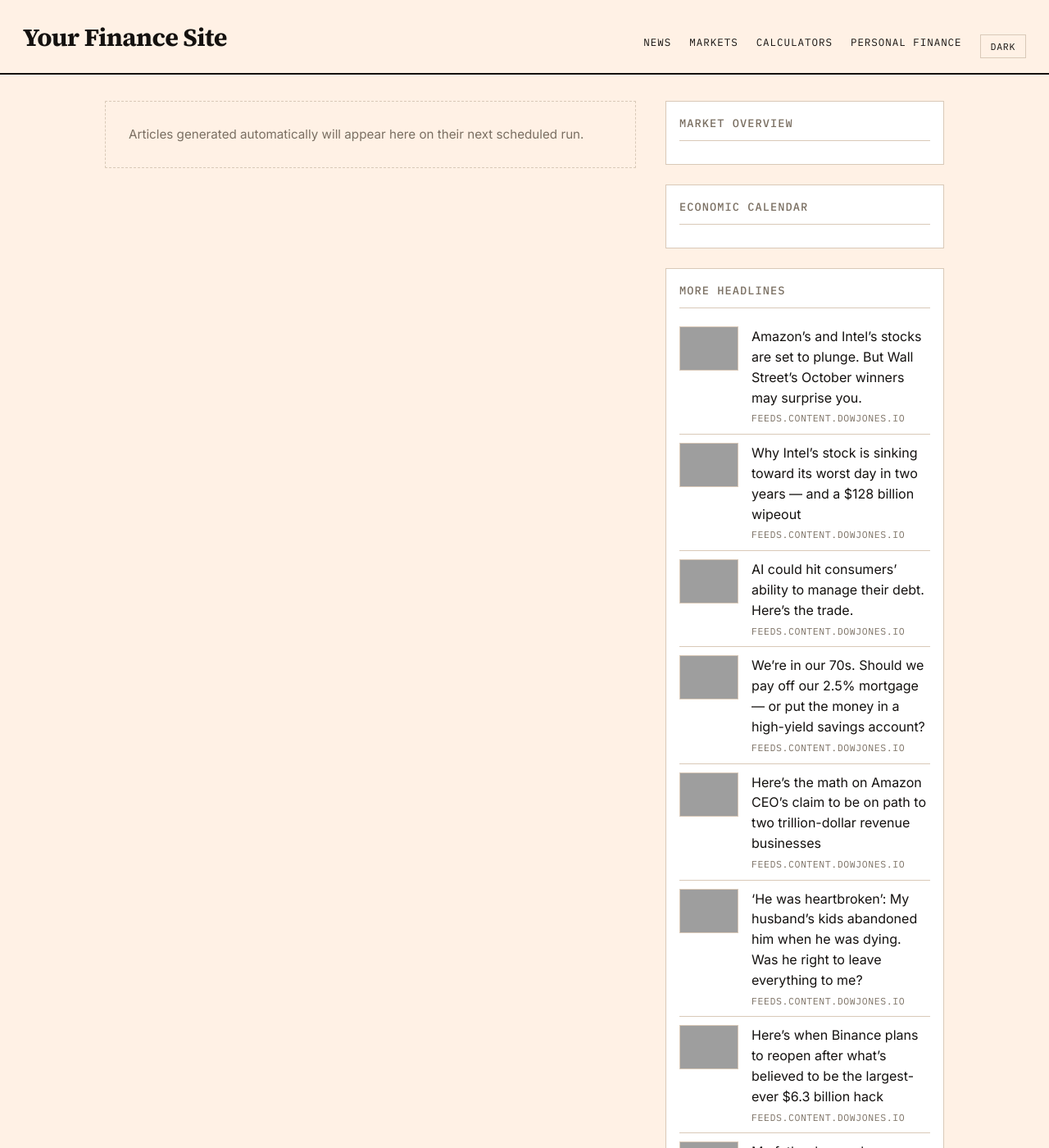
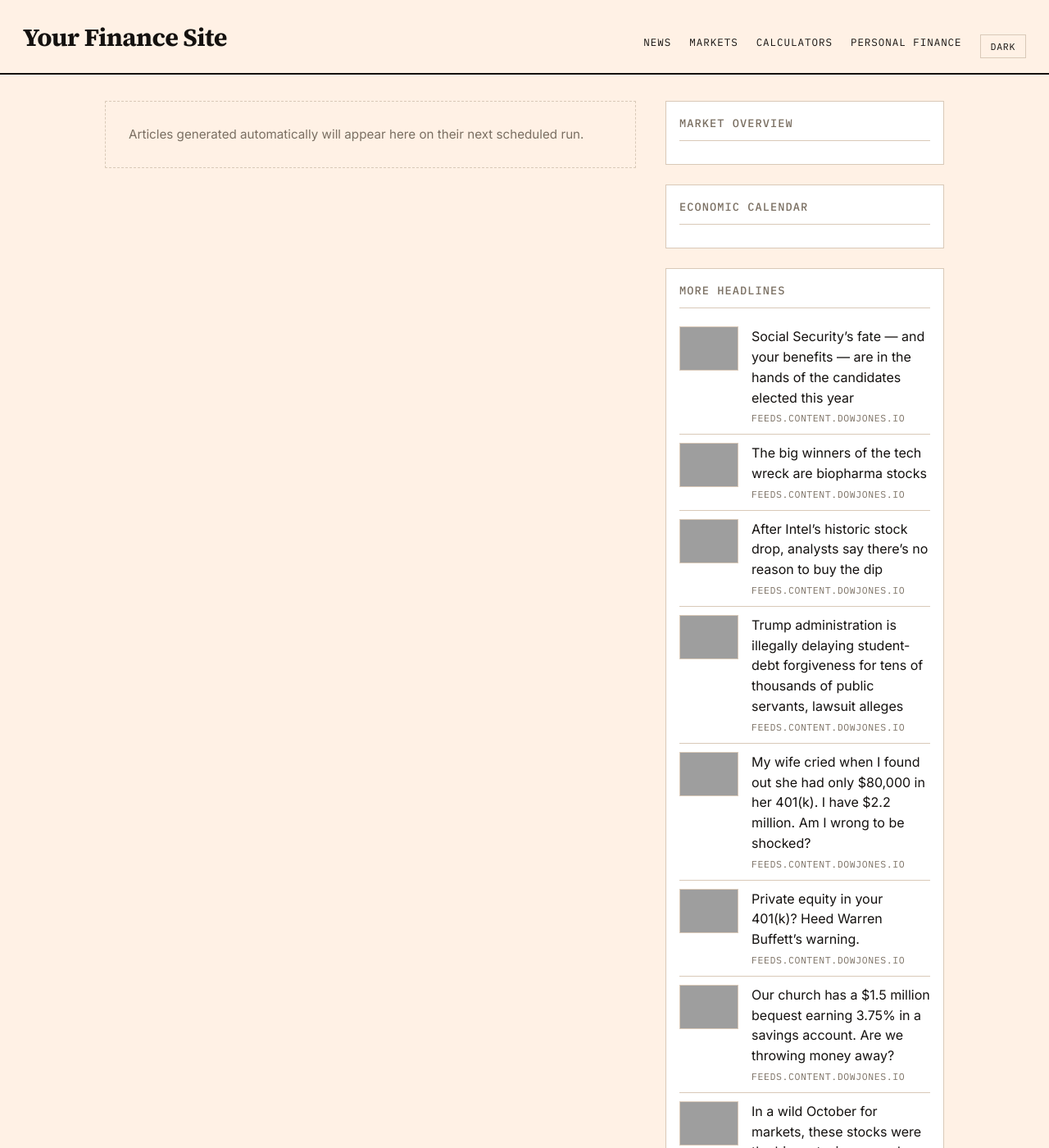
Before and after one commit to GlobTechCo/globtechco.github.io, a Jekyll site: the page built from index.html, in a window 1280 px wide and 1400 px high, cut to the strip 0-1400 px from the top of the window. Shown: the whole strip at 82% size. Built offline with Jekyll 4.4.1, drawn with Linux system fonts in a browser that asks for light colours; a script that is not in the unit is left out; the list of posts is cut into pages by our own code; some of the changed text lies outside the part shown; grey boxes are pictures that could not be loaded.

Commit message:
Auto-content update 2026-10-30

```diff
--- a/_data/aggregator.yml
+++ b/_data/aggregator.yml
@@ -1,50 +1,50 @@
-- title: "Amazon\u2019s and Intel\u2019s stocks are set to plunge. But Wall Street\u2019s October winners may surprise you."
-  link: "https://www.marketwatch.com/story/amazons-and-intels-stocks-are-set-to-plunge-but-wall-streets-october-winners-may-surprise-you-4d74e4d4?mod=mw_rss_topstories"
+- title: "Social Security\u2019s fate \u2014 and your benefits \u2014 are in the hands of the candidates elected this year"
+  link: "https://www.marketwatch.com/story/the-midterms-are-crucial-to-the-future-of-social-security-no-matter-how-old-you-are-0f080a9c?mod=mw_rss_topstories"
   source: "feeds.content.dowjones.io"
-  pubdate: "Fri, 30 Oct 2026 11:32:00 GMT"
-  image: "https://images.mktw.net/im-56436660"
-- title: "Why Intel\u2019s stock is sinking toward its worst day in two years \u2014 and a $128 billion wipeout"
-  link: "https://www.marketwatch.com/story/why-intels-stock-is-sinking-toward-its-worst-drop-in-two-years-492d71a7?mod=mw_rss_topstories"
+  pubdate: "Fri, 30 Oct 2026 17:21:00 GMT"
+  image: "https://images.mktw.net/im-13598905"
+- title: "The big winners of the tech wreck are biopharma stocks"
+  link: "https://www.marketwatch.com/story/the-big-winners-of-the-tech-wreck-are-biopharma-stocks-2ac4d175?mod=mw_rss_topstories"
   source: "feeds.content.dowjones.io"
-  pubdate: "Fri, 30 Oct 2026 11:27:00 GMT"
-  image: "https://images.mktw.net/im-37901280"
-- title: "AI could hit consumers\u2019 ability to manage their debt. Here\u2019s the trade."
-  link: "https://www.marketwatch.com/story/ai-could-hit-consumers-ability-to-manage-their-debt-heres-the-trade-43d1787e?mod=mw_rss_topstories"
+  pubdate: "Fri, 30 Oct 2026 17:13:00 GMT"
+  image: "https://images.mktw.net/im-34282823"
+- title: "After Intel\u2019s historic stock drop, analysts say there\u2019s no reason to buy the dip"
+  link: "https://www.marketwatch.com/story/after-intels-historic-stock-drop-analysts-say-theres-no-reason-to-buy-the-dip-068446af?mod=mw_rss_topstories"
   source: "feeds.content.dowjones.io"
-  pubdate: "Fri, 30 Oct 2026 11:09:00 GMT"
-  image: "https://images.mktw.net/im-09960910"
-- title: "We\u2019re in our 70s. Should we pay off our 2.5% mortgage \u2014 or put the money in a high-yield savings account?"
-  link: "https://www.marketwatch.com/story/we-are-in-our-70s-should-we-pay-off-our-2-5-mortgage-or-build-up-our-savings-5a35e9c1?mod=mw_rss_topstories"
+  pubdate: "Fri, 30 Oct 2026 16:45:00 GMT"
+  image: "https://images.mktw.net/im-04329812"
+- title: "Trump administration is illegally delaying student-debt forgiveness for tens of thousands of public servants, lawsuit alleges"
+  link: "https://www.marketwatch.com/story/trump-administration-is-illegally-delaying-student-debt-forgiveness-for-tens-of-thousands-of-public-servants-lawsuit-alleges-e4d31e59?mod=mw_rss_topstories"
   source: "feeds.content.dowjones.io"
-  pubdate: "Fri, 30 Oct 2026 11:01:00 GMT"
-  image: "https://images.mktw.net/im-65126339"
-- title: "Here\u2019s the math on Amazon CEO\u2019s claim to be on path to two trillion-dollar revenue businesses"
-  link: "https://www.marketwatch.com/story/heres-the-math-on-amazon-ceos-claim-to-be-on-path-to-two-trillion-dollar-revenue-businesses-34d648e8?mod=mw_rss_topstories"
+  pubdate: "Fri, 30 Oct 2026 16:20:00 GMT"
+  image: "https://images.mktw.net/im-83105072"
+- title: "My wife cried when I found out she had only $80,000 in her 401(k). I have $2.2 million. Am I wrong to be shocked?"
+  link: "https://www.marketwatch.com/story/my-wife-has-only-80-000-saved-for-retirement-i-have-2-2-million-am-i-wrong-to-be-shocked-3e27b490?mod=mw_rss_topstories"
   source: "feeds.content.dowjones.io"
-  pubdate: "Fri, 30 Oct 2026 10:34:00 GMT"
-  image: "https://images.mktw.net/im-858459"
-- title: "\u2018He was heartbroken\u2019: My husband\u2019s kids abandoned him when he was dying. Was he right to leave everything to me?"
-  link: "https://www.marketwatch.com/story/he-was-heartbroken-my-husbands-kids-never-helped-when-he-was-gravely-ill-was-he-right-to-leave-everything-to-me-1ad0616b?mod=mw_rss_topstories"
+  pubdate: "Fri, 30 Oct 2026 16:00:00 GMT"
+  image: "https://images.mktw.net/im-19916000"
+- title: "Private equity in your 401(k)? Heed Warren Buffett\u2019s warning."
+  link: "https://www.marketwatch.com/story/private-equity-in-your-401-k-heed-warren-buffetts-warning-6f318cd0?mod=mw_rss_topstories"
   source: "feeds.content.dowjones.io"
-  pubdate: "Fri, 30 Oct 2026 10:15:00 GMT"
-  image: "https://images.mktw.net/im-56448073"
-- title: "Here\u2019s when Binance plans to reopen after what\u2019s believed to be the largest-ever $6.3 billion hack"
-  link: "https://www.marketwatch.com/story/heres-when-binance-plans-to-reopen-after-whats-believed-to-be-the-largest-ever-6-3-billion-hack-d3cb8154?mod=mw_rss_topstories"
+  pubdate: "Fri, 30 Oct 2026 15:53:00 GMT"
+  image: "https://images.mktw.net/im-15814079"
+- title: "Our church has a $1.5 million bequest earning 3.75% in a savings account. Are we throwing money away?"
+  link: "https://www.marketwatch.com/story/there-may-be-better-investment-options-my-church-received-1-5-million-from-a-parishioner-is-3-75-interest-enough-5164d790?mod=mw_rss_topstories"
   source: "feeds.content.dowjones.io"
-  pubdate: "Fri, 30 Oct 2026 09:50:00 GMT"
-  image: "https://images.mktw.net/im-53476673"
-- title: "My father has early Alzheimer\u2019s and his caregiver is using his debit card for DoorDash. What can I do?"
-  link: "https://www.marketwatch.com/story/theres-a-lot-of-hurt-between-us-my-fathers-caregiver-is-using-his-debit-card-for-doordash-orders-what-can-i-do-714de7a5?mod=mw_rss_topstories"
+  pubdate: "Fri, 30 Oct 2026 15:30:00 GMT"
+  image: "https://images.mktw.net/im-05792524"
+- title: "In a wild October for markets, these stocks were the biggest winners and losers"
+  link: "https://www.marketwatch.com/story/in-a-wild-october-for-markets-these-stocks-were-the-biggest-winners-and-losers-3736f043?mod=mw_rss_topstories"
   source: "feeds.content.dowjones.io"
-  pubdate: "Fri, 30 Oct 2026 09:15:00 GMT"
-  image: "https://images.mktw.net/im-55748968"
-- title: "Solidcore founder Anne Mahlum plans enormous 10-bedroom \u2018dream home\u2019"
-  link: "https://www.marketwatch.com/story/solidcore-founder-anne-mahlum-plans-enormous-10-bedroom-dream-home-032e0444?mod=mw_rss_topstories"
+  pubdate: "Fri, 30 Oct 2026 15:26:00 GMT"
+  image: "https://images.mktw.net/im-70367621"
+- title: "We stopped helping our neighbors with free home repairs and our friendship cooled. Who\u2019s to blame?"
+  link: "https://www.marketwatch.com/story/we-stopped-helping-our-neighbors-with-free-home-repairs-and-our-friendship-cooled-whos-to-blame-d20b0720?mod=mw_rss_topstories"
   source: "feeds.content.dowjones.io"
-  pubdate: "Fri, 30 Oct 2026 09:01:00 GMT"
-  image: "https://images.mktw.net/im-40875025"
-- title: "What gave this city its \u2018best place to retire\u2019 crown? You can actually afford to live there."
-  link: "https://www.marketwatch.com/story/what-gave-this-city-its-best-place-to-retire-crown-you-can-actually-afford-to-live-there-a06f8f4d?mod=mw_rss_topstories"
+  pubdate: "Fri, 30 Oct 2026 15:15:00 GMT"
+  image: "https://images.mktw.net/im-13210750"
+- title: "Data centers are a political third rail. West Virginia is grabbing it anyway."
+  link: "https://www.marketwatch.com/story/data-centers-are-a-political-third-rail-west-virginia-is-grabbing-it-anyway-80d129b5?mod=mw_rss_topstories"
   source: "feeds.content.dowjones.io"
-  pubdate: "Fri, 30 Oct 2026 03:16:00 GMT"
-  image: "https://images.mktw.net/im-51699751"
+  pubdate: "Fri, 30 Oct 2026 15:14:00 GMT"
+  image: "https://images.mktw.net/im-39472747"
```
